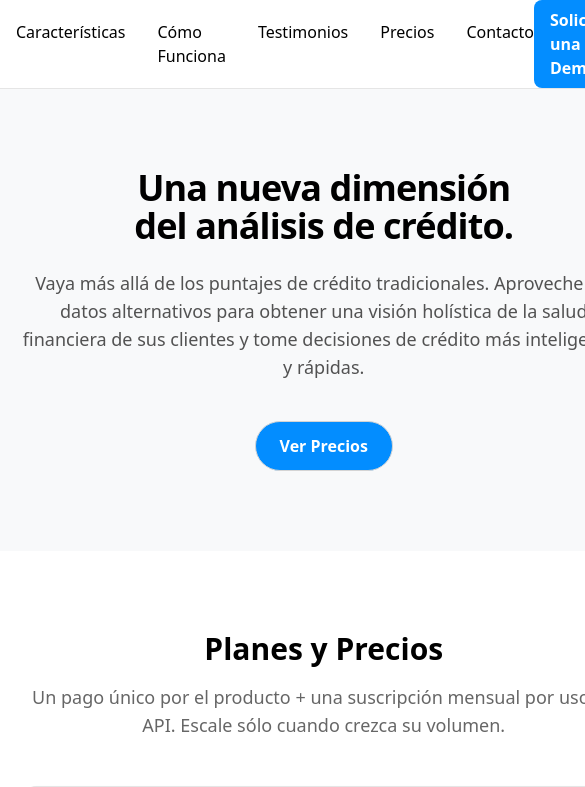
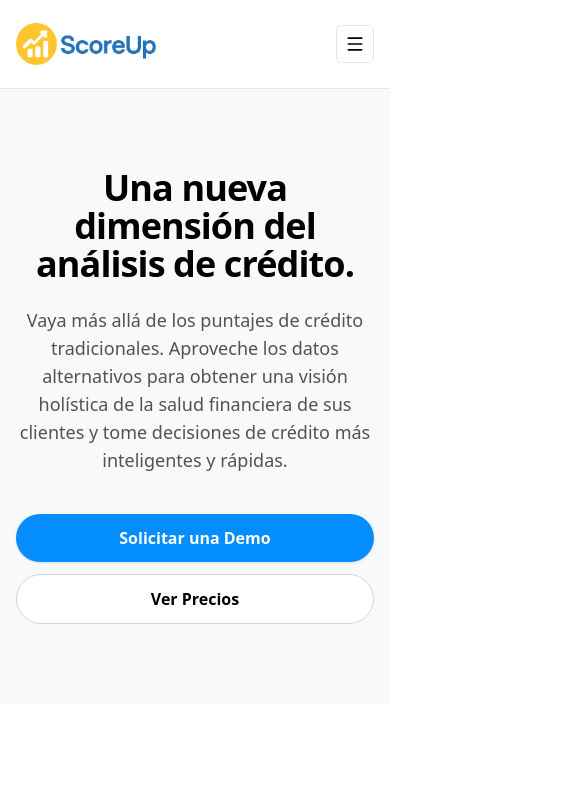
Before and after one commit to ScoreUpPMC/score-up-front, a React (Vite) app: page / in a window 390 px wide. Shown: the top 787 px of the page, 585 px wide, since content can reach past the window. Built offline with nearby package versions, Linux system fonts and the light colour scheme.

Commit message:
responsive

```diff
--- a/src/components/Hero.tsx
+++ b/src/components/Hero.tsx
@@ -10,9 +10,9 @@ export default function Hero() {
           para obtener una visión holística de la salud financiera de sus clientes y tome decisiones
           de crédito más inteligentes y rápidas.
         </p>
-        <div className="mt-10 flex flex-wrap items-center justify-center gap-4">
-          {/* <a href="/demo" className="rounded-full bg-[#038dff] px-6 py-3 font-semibold text-white shadow-sm transition hover:brightness-105">Solicitar una Demo</a> */}
-          <a href="/pricing" className="bg-[#038dff] rounded-full border border-neutral-300 px-6 py-3 font-semibold text-white transition hover:border-neutral-400">Ver Precios</a>
+        <div className="mt-10 flex flex-wrap items-center justify-center gap-3">
+          <a href="/demo" className="w-full rounded-full bg-[#038dff] px-6 py-3 text-center font-semibold text-white shadow-sm transition hover:brightness-105 sm:w-auto">Solicitar una Demo</a>
+          <a href="/pricing" className="w-full rounded-full border border-neutral-300 bg-white px-6 py-3 text-center font-semibold text-black transition hover:border-neutral-400 sm:w-auto">Ver Precios</a>
         </div>
       </div>
     </section>
--- a/src/components/Navbar.tsx
+++ b/src/components/Navbar.tsx
@@ -1,15 +1,19 @@
+import { useState } from 'react'
 import { NavLink } from 'react-router-dom'
+import { Menu, X } from 'lucide-react'
 import logo from '../assets/logoScoreUp.png'
 
 export function Navbar() {
+  const [open, setOpen] = useState(false)
   return (
     <header className="navbar border-b border-black/10 bg-white sticky top-0">
-      <nav className="mx-auto flex max-w-[1100px] items-center justify-between px-4  ">
+      <nav className="mx-auto flex max-w-[1100px] items-center justify-between px-4 py-2">
         <NavLink to="/" className="text-lg font-bold text-black">
           <img className="w-35 h-18 object-contain" src={logo} alt="ScoreUp" />
         </NavLink>
 
-        <ul className="flex gap-8">
+        {/* Desktop nav */}
+        <ul className="hidden items-center gap-8 md:flex">
           <li>
             <NavLink to="/features" className="text-black transition-colors hover:text-[#038dff]">Características</NavLink>
           </li>
@@ -27,8 +31,41 @@ export function Navbar() {
           </li>
         </ul>
 
-        <NavLink to="/demo" className="rounded-lg bg-[#038dff] px-4 py-2 font-bold text-white">Solicitar una Demo</NavLink>
+        {/* Desktop CTA */}
+        <NavLink to="/demo" className="hidden rounded-lg bg-[#038dff] px-4 py-2 font-bold text-white md:inline-flex">Solicitar una Demo</NavLink>
+
+        {/* Mobile toggle */}
+        <button
+          aria-label="Abrir menú"
+          aria-expanded={open}
+          onClick={() => setOpen(!open)}
+          className="inline-flex items-center rounded-md border border-neutral-200 p-2 text-black md:hidden"
+        >
+          {open ? <X className="h-5 w-5" /> : <Menu className="h-5 w-5" />}
+        </button>
       </nav>
+
+      {/* Mobile panel */}
+      {open && (
+        <div className="border-t border-neutral-200 bg-white md:hidden">
+          <div className="mx-auto max-w-[1100px] px-4 py-3">
+            <nav className="grid gap-3">
+              <NavLink to="/features" className="py-2" onClick={() => setOpen(false)}>Características</NavLink>
+              <NavLink to="/how-it-works" className="py-2" onClick={() => setOpen(false)}>Cómo Funciona</NavLink>
+              <NavLink to="/testimonials" className="py-2" onClick={() => setOpen(false)}>Testimonios</NavLink>
+              <NavLink to="/pricing" className="py-2" onClick={() => setOpen(false)}>Precios</NavLink>
+              <NavLink to="/contact" className="py-2" onClick={() => setOpen(false)}>Contacto</NavLink>
+              <NavLink
+                to="/demo"
+                className="mt-2 inline-flex w-full items-center justify-center rounded-lg bg-[#038dff] px-4 py-2 font-bold text-white"
+                onClick={() => setOpen(false)}
+              >
+                Solicitar una Demo
+              </NavLink>
+            </nav>
+          </div>
+        </div>
+      )}
     </header>
   )
 }
--- a/src/components/sections/CtaSection.tsx
+++ b/src/components/sections/CtaSection.tsx
@@ -8,7 +8,7 @@ export default function CtaSection() {
         </p>
         <a
           href="/demo"
-          className="inline-block rounded-lg bg-[#038dff] px-10 py-4 text-xl font-bold text-white shadow-lg transition hover:brightness-105"
+          className="inline-block w-full rounded-lg bg-[#038dff] px-10 py-4 text-center text-xl font-bold text-white shadow-lg transition hover:brightness-105 sm:w-auto"
         >
           Comience Ahora
         </a>
```
